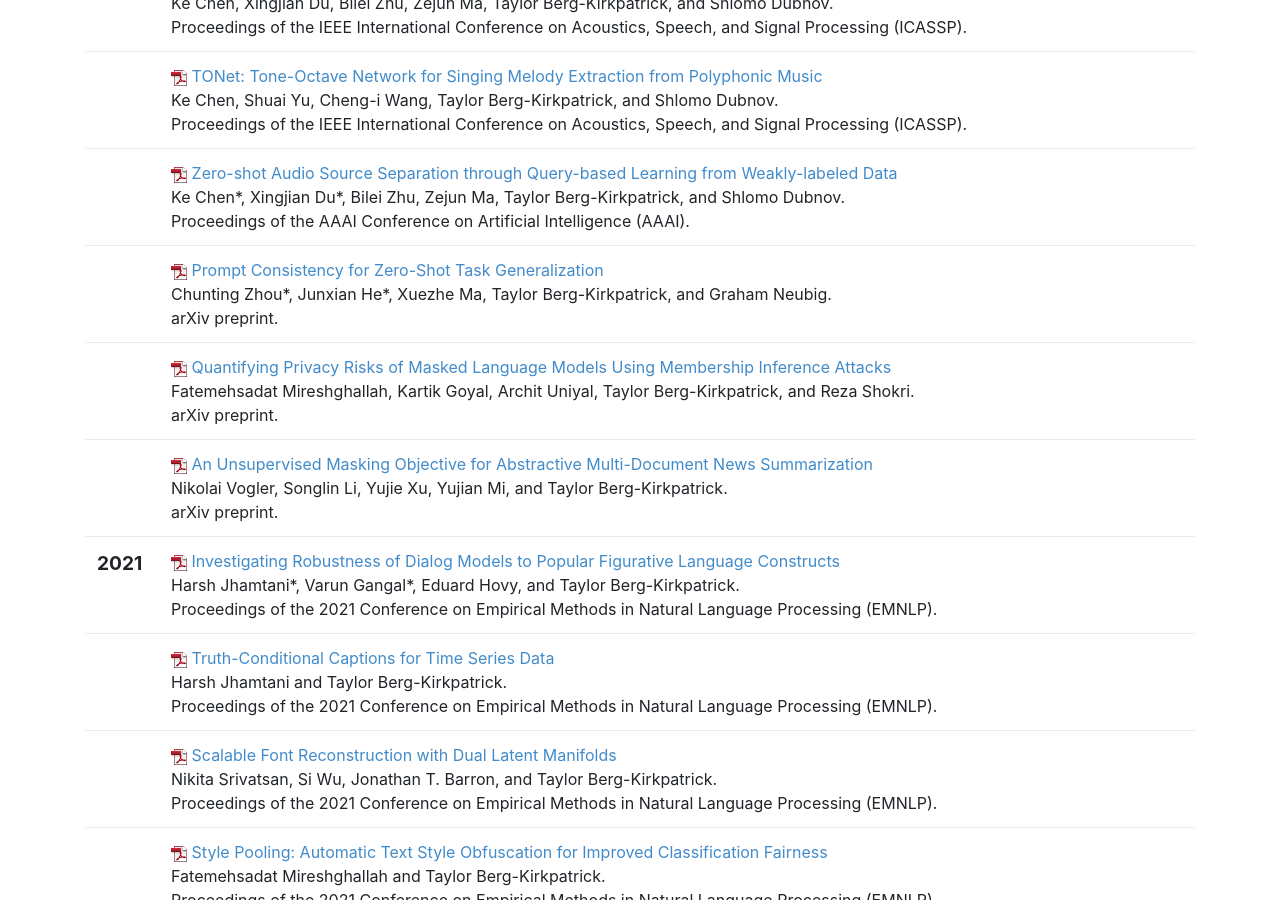
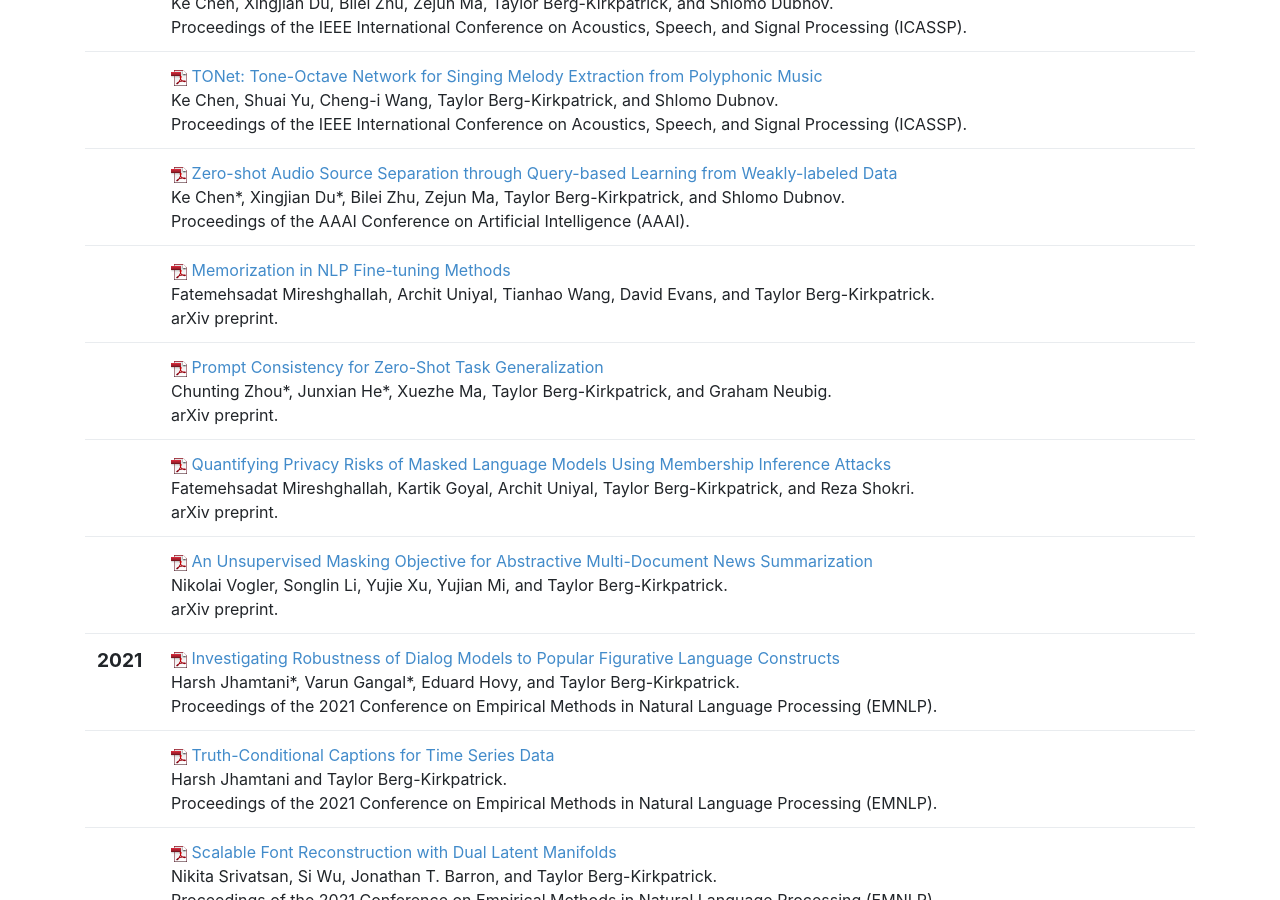
Before and after one commit to icebergnlp/icebergnlp.github.io, a Jekyll site: the page built from publications.html, in a window 1280 px wide and 900 px high, scrolled down 837 px. Built offline with Jekyll 4.4.1, drawn with Linux system fonts in a browser that asks for light colours.

Commit message:
Added Niloofar's preprint

```diff
--- a/_includes/pubs.html
+++ b/_includes/pubs.html
@@ -212,6 +212,28 @@
 			<span class="pubtitle">
 					<img src="img/pdficon_small.png" width="16"
 						height="16" alt="PDF" />
+				<a href="https://arxiv.org/pdf/2205.12506.pdf">Memorization in NLP Fine-tuning Methods</a>
+			</span><br />
+			<span class="authors">
+				Fatemehsadat Mireshghallah, Archit Uniyal, Tianhao Wang, David Evans, and Taylor Berg-Kirkpatrick.
+			</span><br />
+			<span class="venuetype"></span><span class="venue">arXiv preprint</span>.
+			<br />
+			<span class="links">
+			</span>
+		</td>
+	</tr>
+	<tr>
+		<td>
+			<span class="date">
+
+
+			</span>
+		</td>
+		<td class="publication">
+			<span class="pubtitle">
+					<img src="img/pdficon_small.png" width="16"
+						height="16" alt="PDF" />
 				<a href="https://arxiv.org/pdf/2205.00049.pdf">Prompt Consistency for Zero-Shot Task Generalization</a>
 			</span><br />
 			<span class="authors">
```
Also changed, not shown: bib/berglab-pubs.bib (+8 -0 lines).
